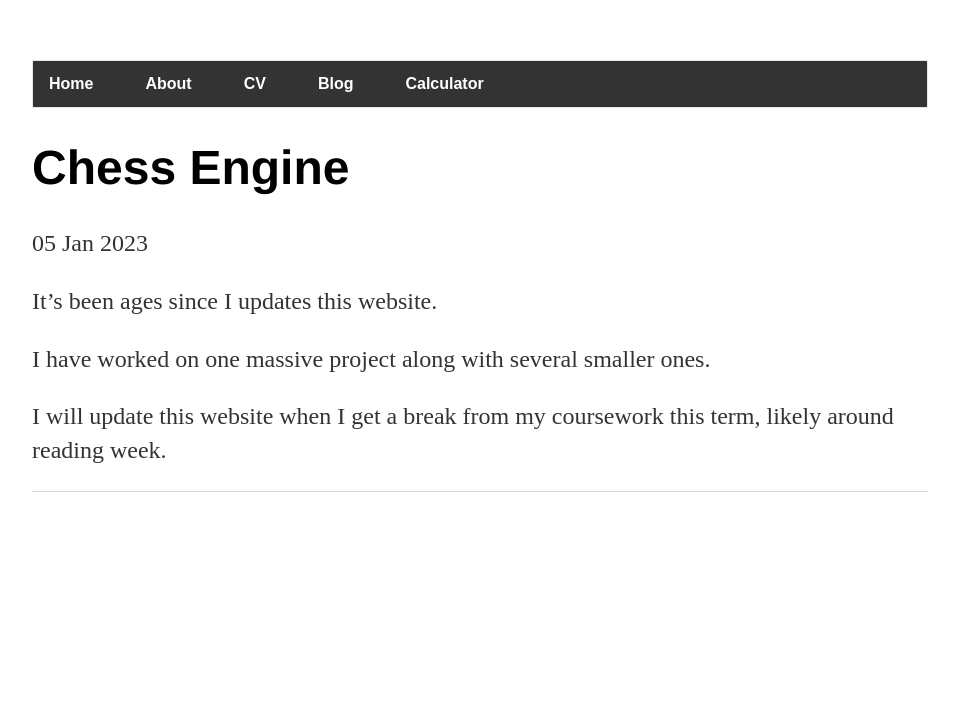
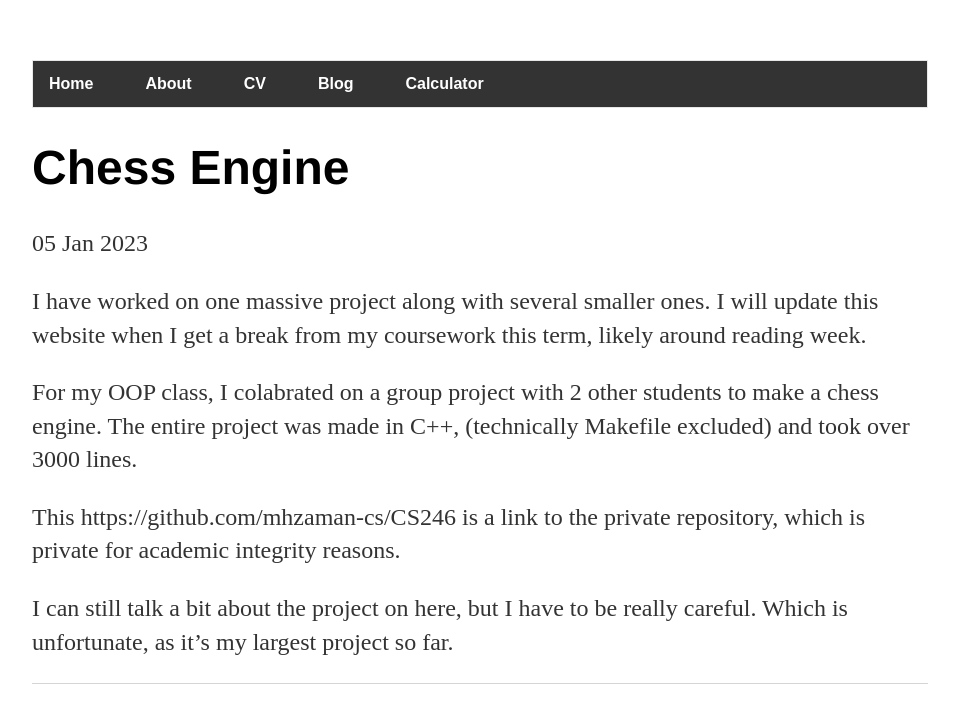
Before and after one commit to RehmanMujtaba/old-website, a Jekyll site: the page built from _posts/2023-01-05-chess.md, in a window 1280 px wide. Shown: the top 723 px of the page, without its empty margins (160-1119 px from the left). Built offline with Jekyll 4.4.1, drawn with Linux system fonts in a browser that asks for light colours.

Commit message:
Update 2023-01-05-chess.md
Edited blog post

```diff
--- a/_posts/2023-01-05-chess.md
+++ b/_posts/2023-01-05-chess.md
@@ -4,8 +4,12 @@ title: "Chess Engine"
 date: 2023-01-05
 ---
 
-It's been ages since I updates this website.
+I have worked on one massive project along with several smaller ones.
+I will update this website when I get a break from my coursework this term, likely around reading week.
 
-I have worked on one massive project along with several smaller ones.
+For my OOP class, I colabrated on a group project with 2 other students to make a chess engine.
+The entire project was made in C++, (technically Makefile excluded) and took over 3000 lines.
 
-I will update this website when I get a break from my coursework this term, likely around reading week.
+This https://github.com/mhzaman-cs/CS246 is a link to the private repository, which is private for academic integrity reasons.
+
+I can still talk a bit about the project on here, but I have to be really careful. Which is unfortunate, as it's my largest project so far.
```
